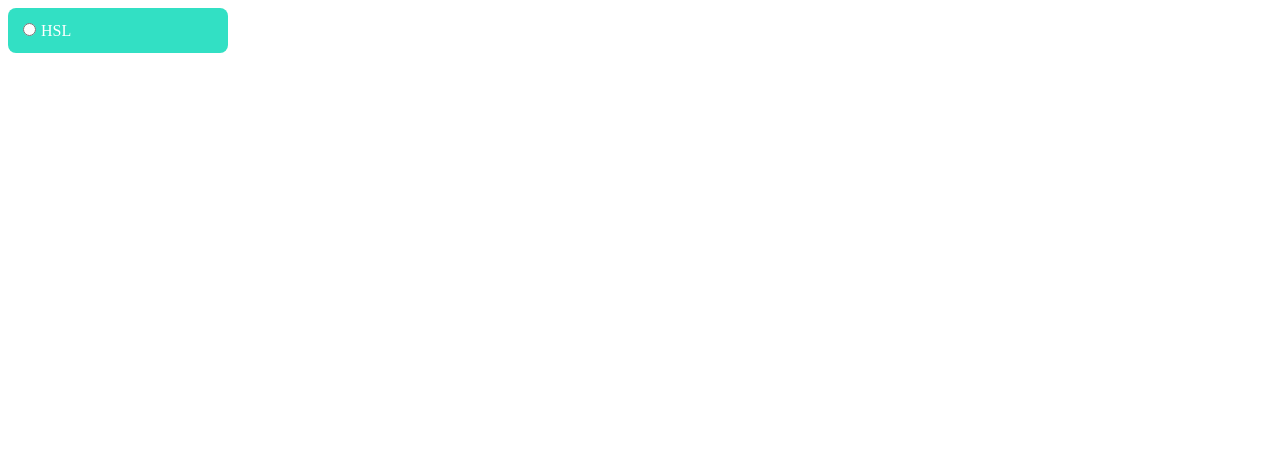
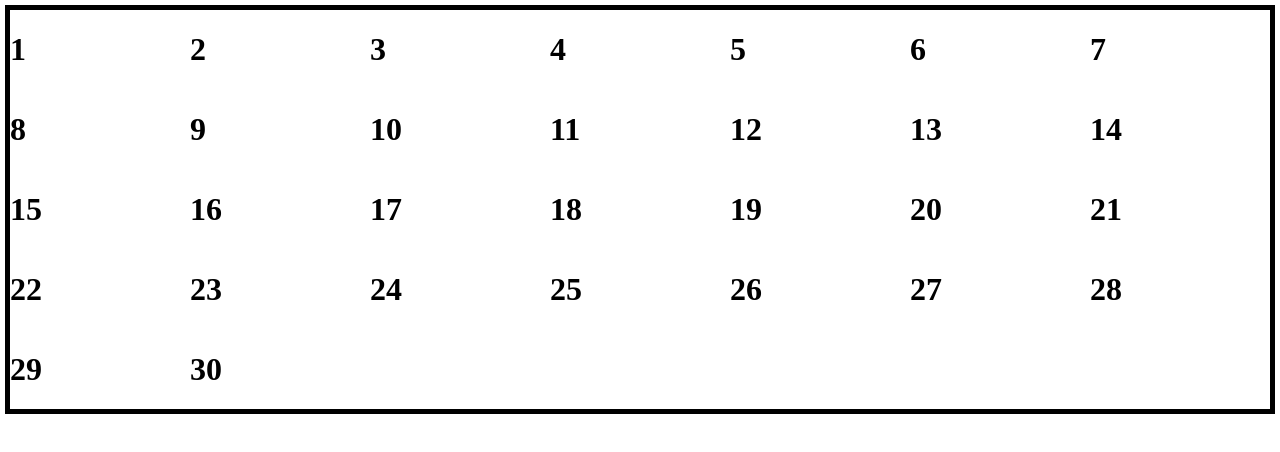
Before and after one commit to naveensinghp/Playground-Stuff, a Next.js app: page /test in a window 1280 px wide. Shown: the top 452 px of the page. Built offline with nearby package versions, Linux system fonts and the light colour scheme.

Commit message:
no message

```diff
--- a/pages/test.js
+++ b/pages/test.js
@@ -5,6 +5,7 @@ import Slider from '../src/components/Slider/Slider';
 import { useState } from 'react';
 import React from 'react';
 import styled from "styled-components";
+import { range } from '../src/utils';
 
 
 export default function Test() {
@@ -21,16 +22,28 @@ export default function Test() {
            <Slider onData={handleChildData} />
            <Csscode code={codeString} />
            <GlobalStyles /> */}
-        <RadioBtnWrapper>
+        {/* <RadioBtnWrapper>
             <CustomRadioLabel>
                 <CustomRadioInput name="radioGroup" value="option1" />
                 HSL
                 </CustomRadioLabel>
-          </RadioBtnWrapper>
-
+          </RadioBtnWrapper> */}
+           <Grid>
+            {range(31).map((num) => (
+              <h1>{num}</h1>
+            ))}
+            </Grid>
         </>
     );
 }
+
+const Grid = styled.div`
+  display: grid;
+  grid-template-columns: repeat(7,1fr);
+  outline: solid;
+  border: 2px solid;
+  /* grid-template-rows: repeat(2,1fr); */
+`;
 
 const CustomRadioInput = styled.input.attrs({ type: 'radio' })`
   margin : 5px;
```
